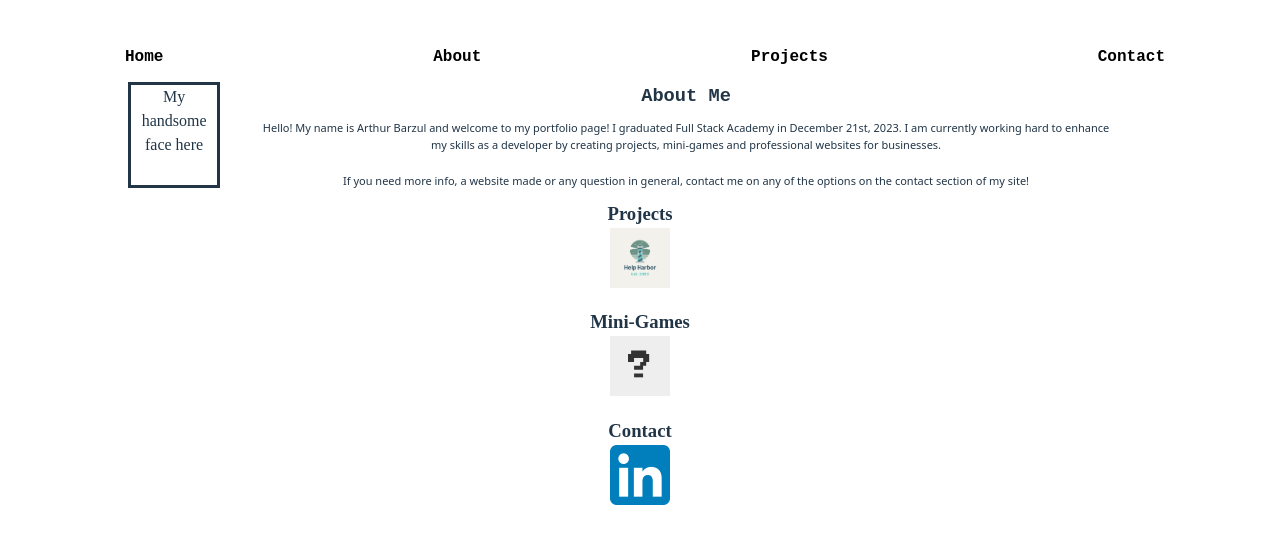
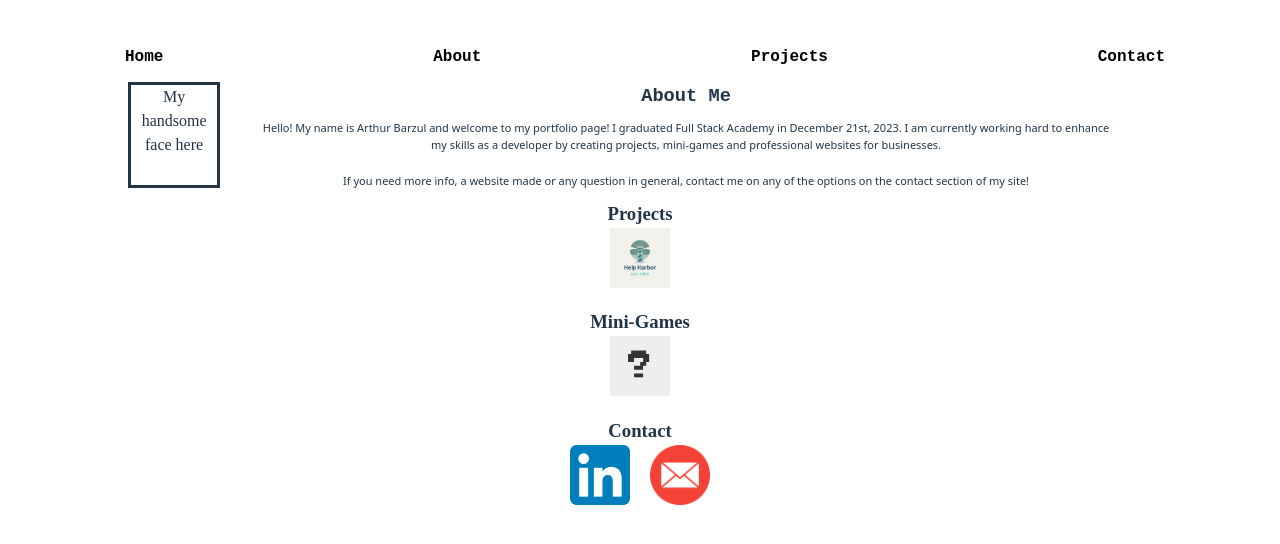
Before and after one commit to Art-Luzrab/PortfolioSite, a React (Vite) app: page / in a window 1280 px wide. Shown: the top 544 px of the page. Built offline with nearby package versions, Linux system fonts and the light colour scheme.

Commit message:
added spacing to email and linkedin logo

```diff
--- a/src/App.css
+++ b/src/App.css
@@ -122,4 +122,24 @@ a {
   border: solid;
   border-radius: 10px;
 }
+
+.emailLogo {
+  width: 60px;
+  height: 60px;
+}
+
+.emailLogo:hover {
+  border: solid;
+  border-radius: 30px;
+}
+
+.contactLogos {
+  display: flex;
+  flex-direction: row;
+  justify-content: center;
+}
+
+.contactLogos a {
+  margin: 0 10px;
+}
 /* contact section ---------------------------------------------------------------------------------------------------------------- */
--- a/src/App.jsx
+++ b/src/App.jsx
@@ -2,6 +2,7 @@ import "./App.css";
 import helpHarbor from "../images/helpHarbor.png";
 import linkedInLogo from "../images/linkedInLogo.png";
 import guessingGame from "../images/guessingGame.png";
+import email from "../images/email.png";
 
 function App() {
   return (
@@ -65,11 +66,17 @@ function App() {
           {/* contact ------------------------------------------------------------------------------------- */}
           <div class="contactSection">
             <h3>Contact</h3>
-            <a href="https://linkedin.com/in/arthurbarzul">
-              <img class="LI" src={linkedInLogo} alt="LinkedIn Logo" />
-            </a>
+
+            <div class="contactLogos">
+              <a href="https://linkedin.com/in/arthurbarzul">
+                <img class="LI" src={linkedInLogo} alt="LinkedIn Logo" />
+              </a>
+
+              <a href="arthur91021@gmail.com">
+                <img class="emailLogo" src={email} alt="email logo" />
+              </a>
+            </div>
           </div>
-
           {/* contact ------------------------------------------------------------------------------------- */}
         </body>
       </html>
```
Also changed, not shown: images/email.png (added).
